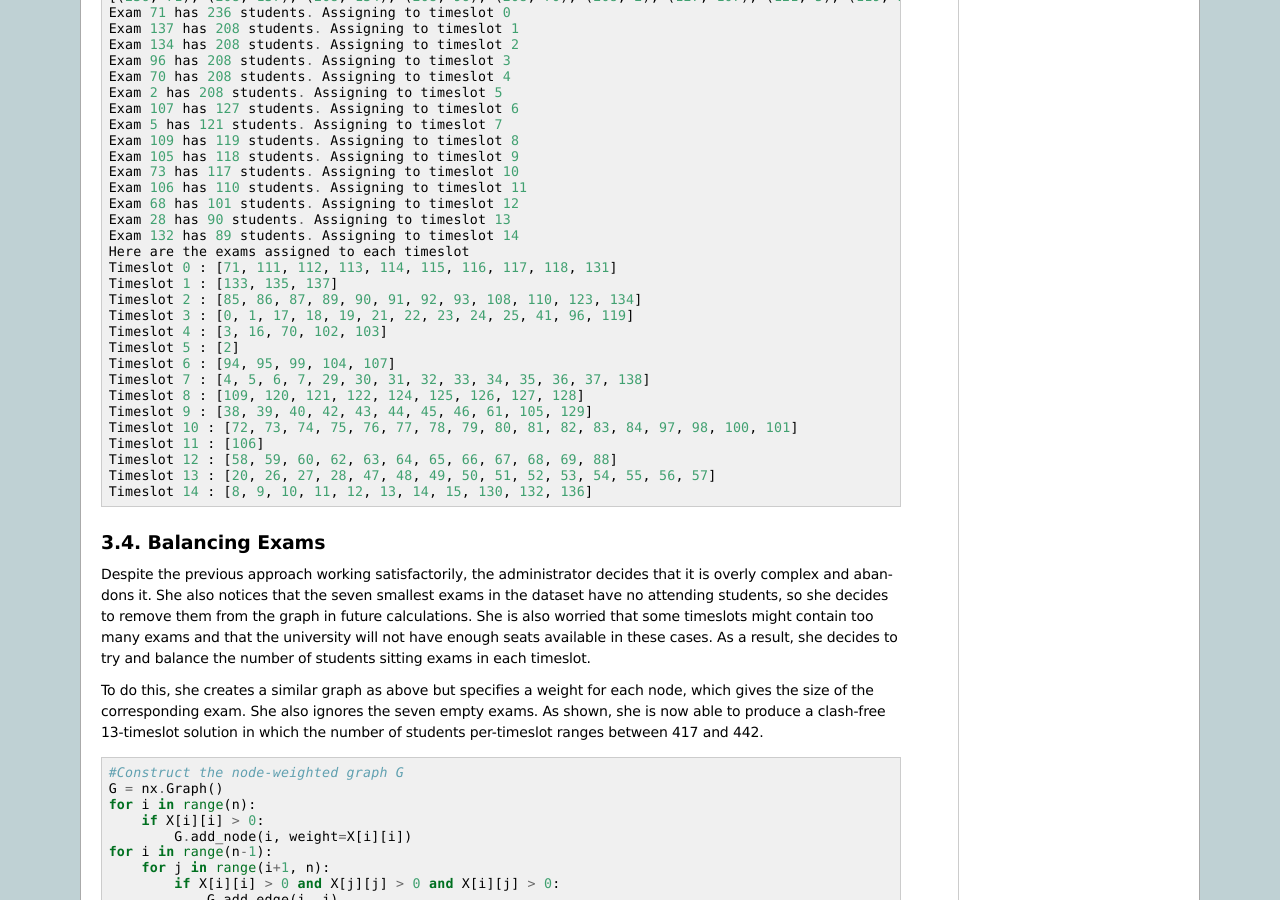
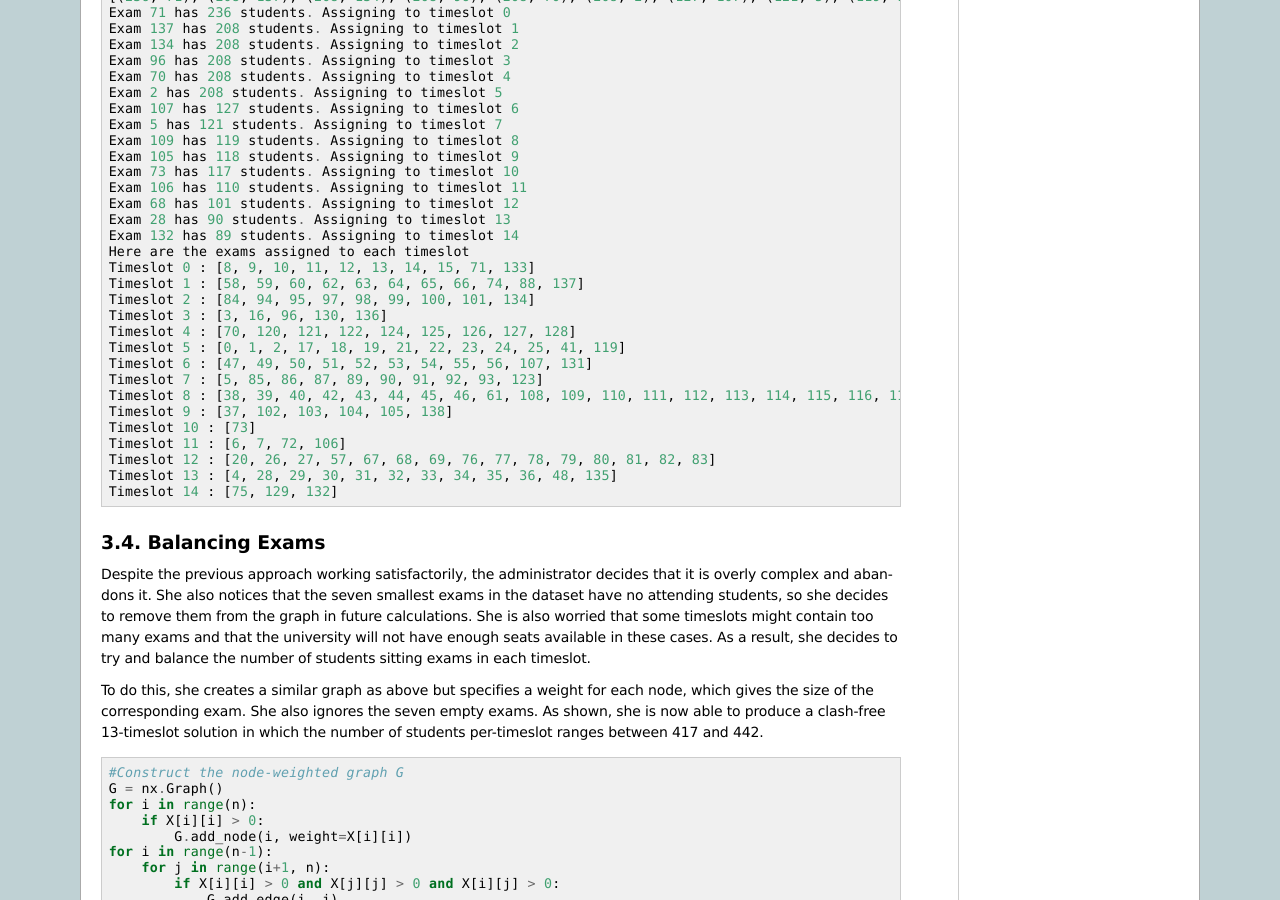
Before and after one commit to Rhyd-Lewis/GCol, a Sphinx documentation site: the page built from docs/casestudy/CaseStudy.rst, in a window 1280 px wide and 900 px high, scrolled down 1917 px. Built offline with Sphinx 7.4.7, drawn with Linux system fonts in a browser that asks for light colours; some of the changed text lies outside the part shown.

Commit message:
Update CaseStudy.rst

```diff
--- a/docs/casestudy/CaseStudy.rst
+++ b/docs/casestudy/CaseStudy.rst
@@ -155,21 +155,21 @@ uses ``gcol``\ ’s precoloring routines to emulate this process.
     Exam 28 has 90 students. Assigning to timeslot 13
     Exam 132 has 89 students. Assigning to timeslot 14
     Here are the exams assigned to each timeslot
-    Timeslot 0 : [71, 111, 112, 113, 114, 115, 116, 117, 118, 131]
-    Timeslot 1 : [133, 135, 137]
-    Timeslot 2 : [85, 86, 87, 89, 90, 91, 92, 93, 108, 110, 123, 134]
-    Timeslot 3 : [0, 1, 17, 18, 19, 21, 22, 23, 24, 25, 41, 96, 119]
-    Timeslot 4 : [3, 16, 70, 102, 103]
-    Timeslot 5 : [2]
-    Timeslot 6 : [94, 95, 99, 104, 107]
-    Timeslot 7 : [4, 5, 6, 7, 29, 30, 31, 32, 33, 34, 35, 36, 37, 138]
-    Timeslot 8 : [109, 120, 121, 122, 124, 125, 126, 127, 128]
-    Timeslot 9 : [38, 39, 40, 42, 43, 44, 45, 46, 61, 105, 129]
-    Timeslot 10 : [72, 73, 74, 75, 76, 77, 78, 79, 80, 81, 82, 83, 84, 97, 98, 100, 101]
-    Timeslot 11 : [106]
-    Timeslot 12 : [58, 59, 60, 62, 63, 64, 65, 66, 67, 68, 69, 88]
-    Timeslot 13 : [20, 26, 27, 28, 47, 48, 49, 50, 51, 52, 53, 54, 55, 56, 57]
-    Timeslot 14 : [8, 9, 10, 11, 12, 13, 14, 15, 130, 132, 136]
+    Timeslot 0 : [8, 9, 10, 11, 12, 13, 14, 15, 71, 133]
+    Timeslot 1 : [58, 59, 60, 62, 63, 64, 65, 66, 74, 88, 137]
+    Timeslot 2 : [84, 94, 95, 97, 98, 99, 100, 101, 134]
+    Timeslot 3 : [3, 16, 96, 130, 136]
+    Timeslot 4 : [70, 120, 121, 122, 124, 125, 126, 127, 128]
+    Timeslot 5 : [0, 1, 2, 17, 18, 19, 21, 22, 23, 24, 25, 41, 119]
+    Timeslot 6 : [47, 49, 50, 51, 52, 53, 54, 55, 56, 107, 131]
+    Timeslot 7 : [5, 85, 86, 87, 89, 90, 91, 92, 93, 123]
+    Timeslot 8 : [38, 39, 40, 42, 43, 44, 45, 46, 61, 108, 109, 110, 111, 112, 113, 114, 115, 116, 117, 118]
+    Timeslot 9 : [37, 102, 103, 104, 105, 138]
+    Timeslot 10 : [73]
+    Timeslot 11 : [6, 7, 72, 106]
+    Timeslot 12 : [20, 26, 27, 57, 67, 68, 69, 76, 77, 78, 79, 80, 81, 82, 83]
+    Timeslot 13 : [4, 28, 29, 30, 31, 32, 33, 34, 35, 36, 48, 135]
+    Timeslot 14 : [75, 129, 132]
 
 
 Balancing Exams
```
Also changed, not shown: other parts of docs/casestudy/CaseStudy.rst (+31 -29 lines).
